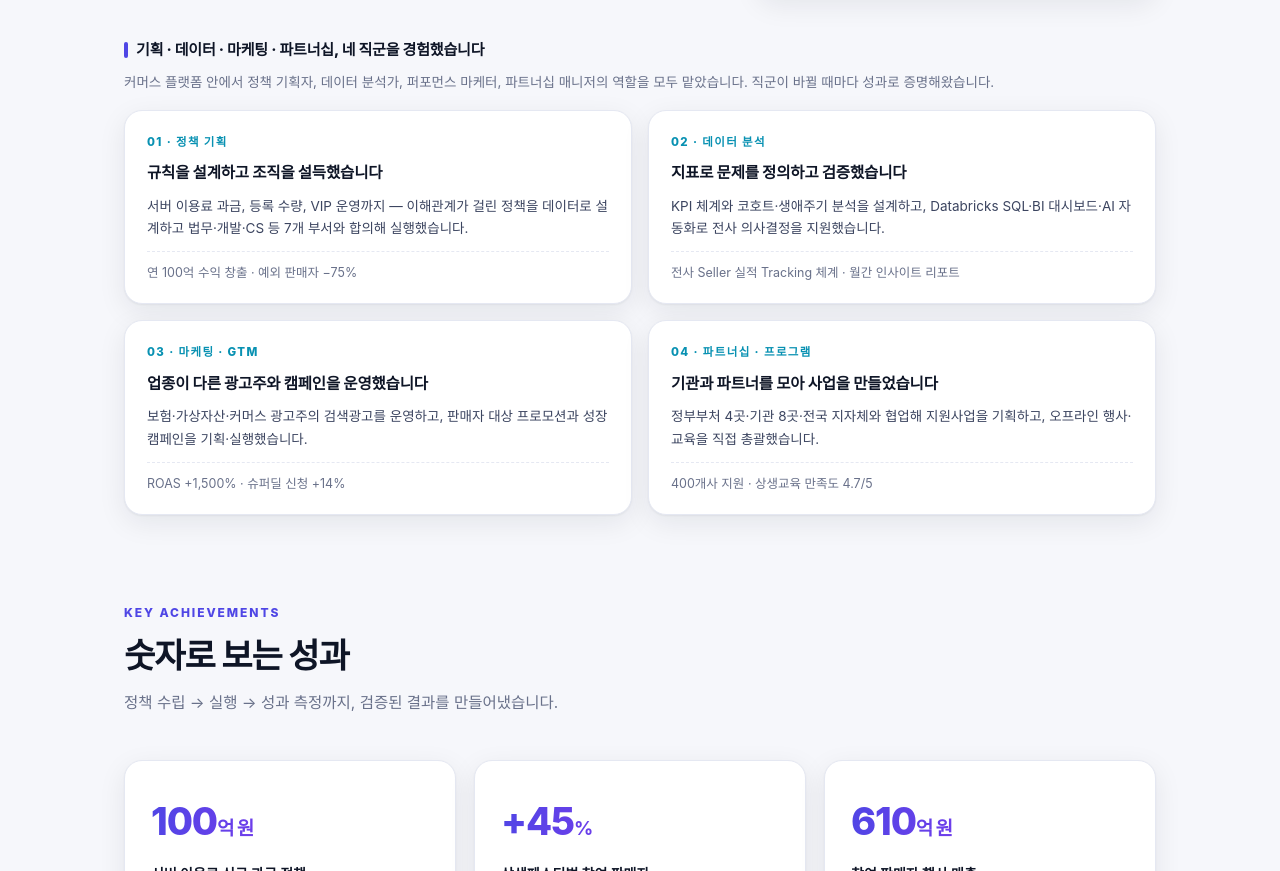
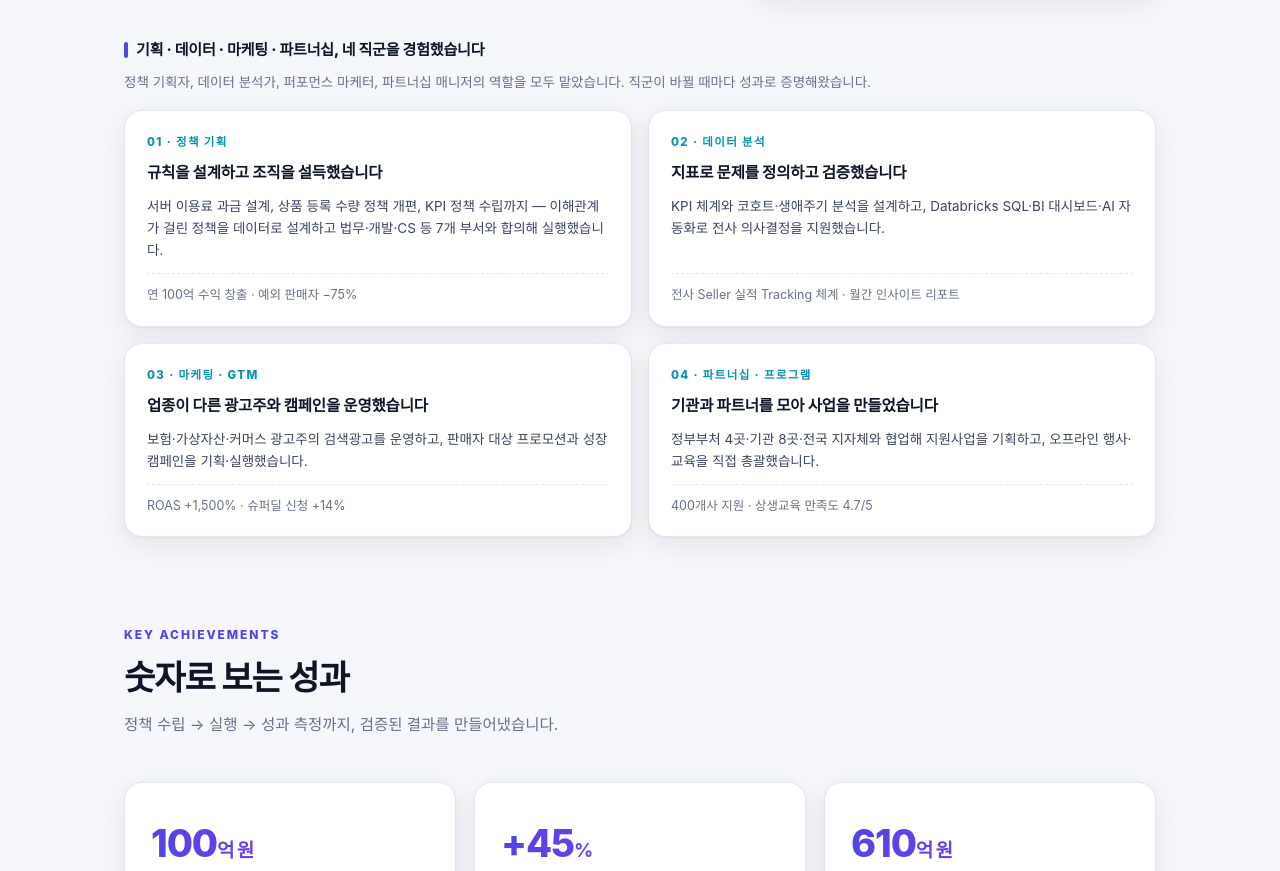
Before and after one commit to ggam2vly/portfolio, a plain HTML site: page index.html in a window 1280 px wide. Shown: the part 1586-2457 px from the top of the page. Drawn offline with Linux system fonts and the light colour scheme; a web font is replaced by a local one.

Commit message:
Remove commerce wording and refine policy examples

```diff
--- a/index.html
+++ b/index.html
@@ -516,12 +516,12 @@ footer .f-sub{color:#aab2d0;margin-top:14px;font-size:15.5px;max-width:560px}
 
     <div class="trans-block reveal">
       <h3>기획 · 데이터 · 마케팅 · 파트너십, 네 직군을 경험했습니다</h3>
-      <p class="trans-sub">커머스 플랫폼 안에서 정책 기획자, 데이터 분석가, 퍼포먼스 마케터, 파트너십 매니저의 역할을 모두 맡았습니다. 직군이 바뀔 때마다 성과로 증명해왔습니다.</p>
+      <p class="trans-sub">정책 기획자, 데이터 분석가, 퍼포먼스 마케터, 파트너십 매니저의 역할을 모두 맡았습니다. 직군이 바뀔 때마다 성과로 증명해왔습니다.</p>
       <div class="trans-grid">
         <div class="trans-card">
           <div class="t-no">01 · 정책 기획</div>
           <h4>규칙을 설계하고 조직을 설득했습니다</h4>
-          <p>서버 이용료 과금, 등록 수량, VIP 운영까지 — 이해관계가 걸린 정책을 데이터로 설계하고 법무·개발·CS 등 7개 부서와 합의해 실행했습니다.</p>
+          <p>서버 이용료 과금 설계, 상품 등록 수량 정책 개편, KPI 정책 수립까지 — 이해관계가 걸린 정책을 데이터로 설계하고 법무·개발·CS 등 7개 부서와 합의해 실행했습니다.</p>
           <div class="where">연 100억 수익 창출 · 예외 판매자 −75%</div>
         </div>
         <div class="trans-card">
```
